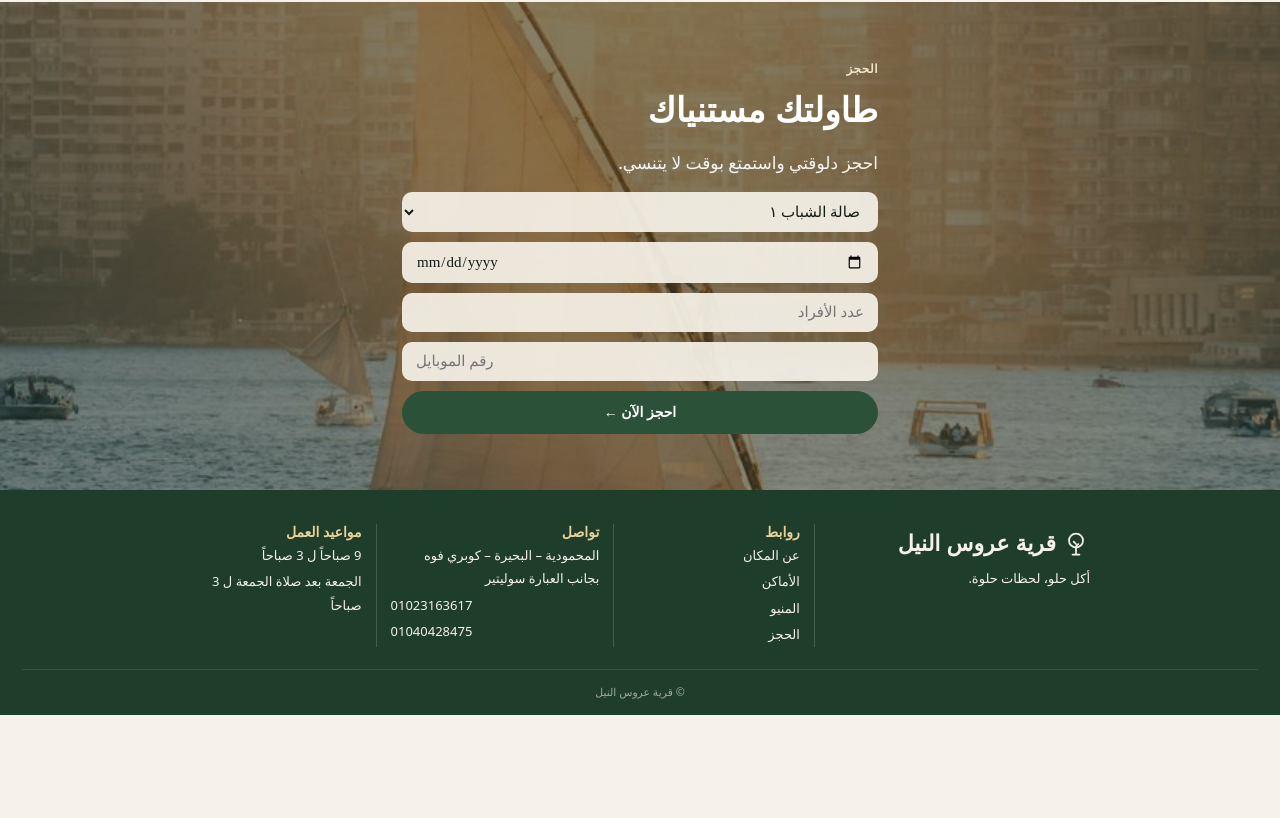
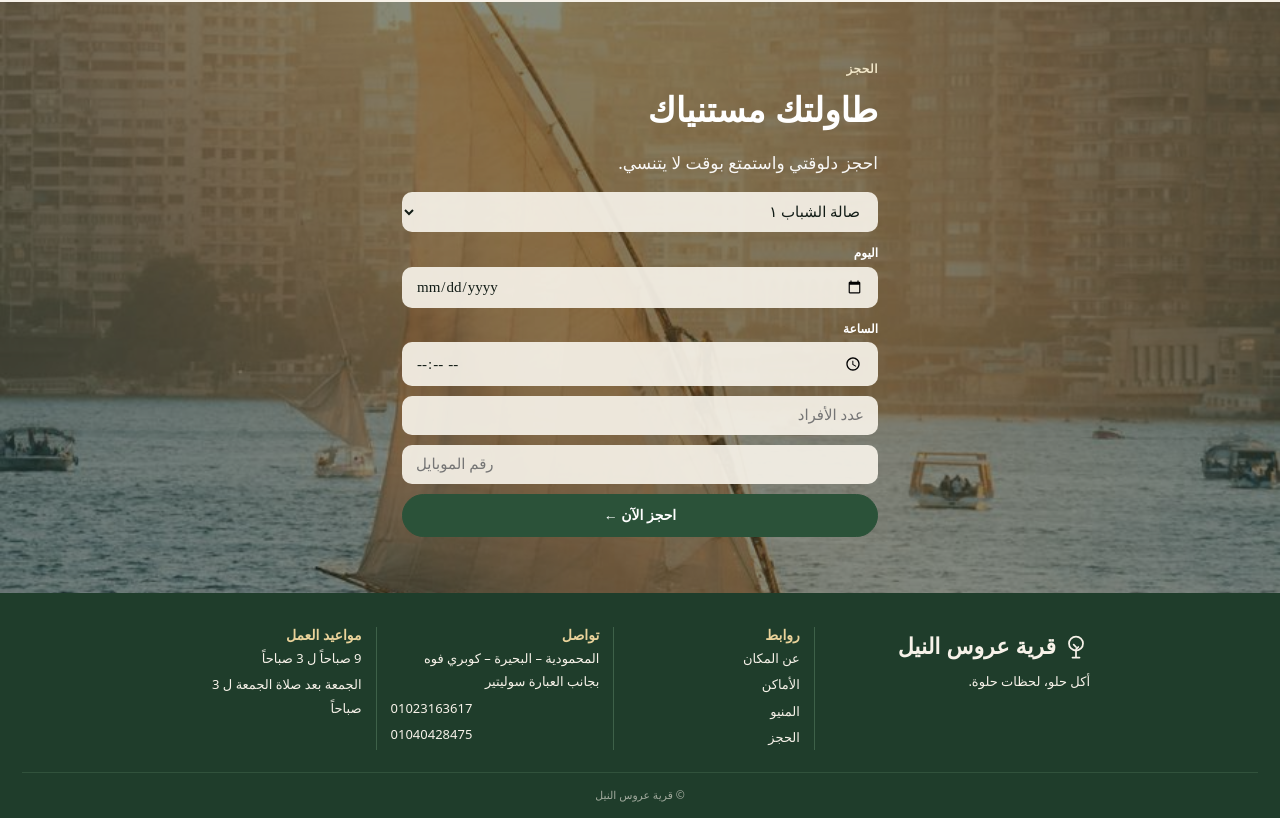
Before and after one commit to mhmd7710d/cafe-app, a React (Vite) app: page / in a window 1280 px wide. Shown: the part 3988-4806 px from the top of the page. Before the commit the page ends 4703 px from the top, so only its background shows below. Built offline with nearby package versions, Linux system fonts and the light colour scheme; a web font is replaced by a local one.

Commit message:
Booking: day with weekday and hour in the WhatsApp message

```diff
--- a/src/main.jsx
+++ b/src/main.jsx
@@ -66,14 +66,16 @@ return <li key={it[0]} role="button" tabIndex={0} onClick={open} onKeyDown={e=>{
 {sel&&<div className="mdl" onClick={()=>setSel(null)}><div className="mcard" role="dialog" aria-label={sel.it[0]} onClick={e=>e.stopPropagation()}><button className="x" aria-label="إغلاق" onClick={()=>setSel(null)}>×</button><img src={MI(PH.get(sel.it))} alt={sel.it[0]} width="560" height="560"/><h3>{sel.it[0]}</h3><p className="ing"><b>المكونات:</b> {sel.desc||ING[PH.get(sel.it)]}</p><div className="mp">{sel.pr}</div></div></div>}
 </section>}
 const WA=['201226622875','201040428475']
+const fmtDay=d=>{const[y,m,x]=d.split('-').map(Number);return new Intl.DateTimeFormat('ar-EG',{weekday:'long',day:'numeric',month:'long',year:'numeric',timeZone:'UTC'}).format(new Date(Date.UTC(y,m-1,x)))}
+const fmtTime=t=>{const[h,m]=t.split(':').map(Number);return new Intl.DateTimeFormat('ar-EG',{hour:'numeric',minute:'2-digit',hour12:true,timeZone:'UTC'}).format(new Date(Date.UTC(2000,0,1,h,m)))}
 function BookForm(){
-const [f,setF]=useState({a:areas[0].t,d:'',n:'',p:''});const [sent,setSent]=useState(false)
+const [f,setF]=useState({a:areas[0].t,d:'',t:'',n:'',p:''});const [sent,setSent]=useState(false)
 const u=k=>e=>setF({...f,[k]:e.target.value})
-const msg=`طلب حجز من الموقع:\nالمكان: ${f.a}\nالتاريخ: ${f.d}\nعدد الأفراد: ${f.n}\nرقم الموبايل: ${f.p}`
-return <form className="form" onSubmit={e=>{e.preventDefault();setSent(true)}}>
+const msg=sent?`طلب حجز من الموقع:\nالمكان: ${f.a}\nاليوم: ${fmtDay(f.d)}\nالساعة: ${fmtTime(f.t)}\nعدد الأفراد: ${f.n}\nرقم الموبايل: ${f.p}`:''
+return <form className="form" onSubmit={e=>{e.preventDefault();if(!f.d||!f.t)return;setSent(true)}}>
 <select value={f.a} onChange={u('a')}>{areas.map(a=><option key={a.t}>{a.t}</option>)}</select>
-<input type="date" required value={f.d} onChange={u('d')}/><input type="number" min="1" required placeholder="عدد الأفراد" value={f.n} onChange={u('n')}/><input type="tel" required placeholder="رقم الموبايل" value={f.p} onChange={u('p')}/>
-{!sent?<button className="btn green">احجز الآن ←</button>:<div className="wa"><span>الطلب جاهز. اضغط وابعته على واتساب:</span>{WA.map(n=><a key={n} className="btn green" target="_blank" rel="noopener" href={`https://wa.me/${n}?text=${encodeURIComponent(msg)}`} dir="ltr">واتساب 0{n.slice(2)}</a>)}<button type="button" className="btn ghost" onClick={()=>setSent(false)}>تعديل الطلب</button></div>}
+<label>اليوم<input type="date" required value={f.d} onChange={u('d')} onInput={u('d')}/></label><label>الساعة<input type="time" required value={f.t} onChange={u('t')} onInput={u('t')}/></label><input type="number" min="1" required placeholder="عدد الأفراد" value={f.n} onChange={u('n')}/><input type="tel" required placeholder="رقم الموبايل" value={f.p} onChange={u('p')}/>
+{!sent?<button className="btn green">احجز الآن ←</button>:<div className="wa"><span>الطلب جاهز. اضغط وابعته على واتساب:</span><pre className="pv">{msg}</pre>{WA.map(n=><a key={n} className="btn green" target="_blank" rel="noopener" href={`https://wa.me/${n}?text=${encodeURIComponent(msg)}`} dir="ltr">واتساب 0{n.slice(2)}</a>)}<button type="button" className="btn ghost" onClick={()=>setSent(false)}>تعديل الطلب</button></div>}
 </form>}
 function App(){
 return <>
--- a/src/style.css
+++ b/src/style.css
@@ -157,3 +157,6 @@ footer small{display:block;text-align:center;margin-top:22px;opacity:.6;border-t
 .mcard u{text-decoration:none;font:700 14px Body,Cairo;margin-inline-start:3px}
 
 .mcard .ing b{color:var(--green)}
+
+.form label{display:grid;gap:3px;color:#fff;font-size:12px;font-weight:700}
+.wa .pv{margin:0;background:#fff;color:var(--ink);padding:10px 12px;font:600 13px/1.8 Body,Cairo;white-space:pre-wrap;text-align:start}
```
